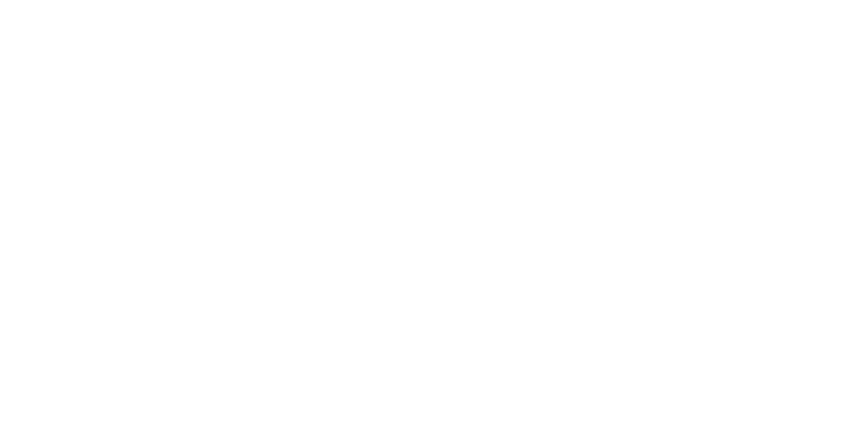
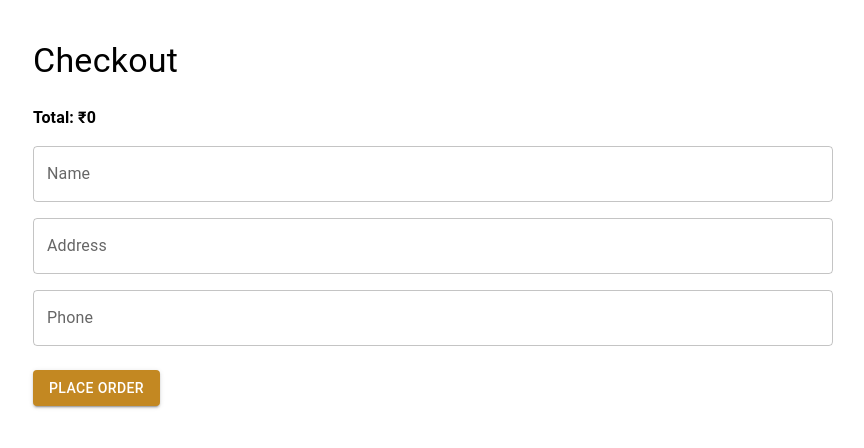
Before and after one commit to Student-Sneha09/Bridora-Ecommerce, a React (Vite) app in the folder frontend/: page /checkout in a window 1280 px wide. Before the commit this address had no page. Shown: the top 448 px of the page, without its empty margins (207-1071 px from the left). Built offline with nearby package versions, Linux system fonts and the light colour scheme.

Commit message:
order flow done

```diff
--- a/frontend/src/App.jsx
+++ b/frontend/src/App.jsx
@@ -11,6 +11,8 @@
 import ProductDetails from "./components/ProductDetails";
 import CartPage from "./components/CartPage";
 import WishlistPage from "./components/WishlistPage";
+import CheckoutPage from "./components/CheckoutPage";
+import SuccessPage from "./components/SuccessPage";
 
 // 👇 Homepage layout (your existing UI)
 const HomePage = () => {
@@ -51,6 +53,8 @@
         <Route path="/product/:id" element={<ProductDetails />} />
         <Route path="/cart" element={<CartPage />} />
         <Route path="/wishlist" element={<WishlistPage />} />
+        <Route path="/checkout" element={<CheckoutPage />} />
+        <Route path="/success" element={<SuccessPage />} />
       </Routes>
     </Router>
   );
--- a/frontend/src/components/CartPage.jsx
+++ b/frontend/src/components/CartPage.jsx
@@ -1,5 +1,6 @@
 import React, { useContext } from "react";
 import { CartContext } from "../context/CartContext";
+import { useNavigate } from "react-router-dom";
 import {
   Box,
   Typography,
@@ -11,6 +12,7 @@
 import Navbar2 from "./Navbar2";
 
 const CartPage = () => {
+  const navigate = useNavigate();
   const { cart, increaseQty, decreaseQty, removeFromCart } =
   useContext(CartContext);
 
@@ -90,6 +92,11 @@
 
               <Button
                 variant="contained"
+                onClick={() =>
+  navigate("/checkout", {
+    state: { products: cart },
+  })
+}
                 sx={{
                   mt: 2,
                   backgroundColor: "#C38822",
--- /dev/null
+++ b/frontend/src/components/CheckoutPage.jsx
@@ -0,0 +1,50 @@
+import React from "react";
+import { useLocation } from "react-router-dom";
+import { Box, Typography, TextField, Button } from "@mui/material";
+import { useNavigate } from "react-router-dom";
+
+const CheckoutPage = () => {
+    const navigate = useNavigate();
+  const location = useLocation();
+  const products = location.state?.products || [];
+
+  const total = products.reduce((sum, item) => sum + item.price, 0);
+
+  return (
+    <Box sx={{ maxWidth: "800px", mx: "auto", mt: 5 }}>
+      <Typography variant="h4">Checkout</Typography>
+
+      {/* Products */}
+      {products.map((item) => (
+        <Box key={item.id} sx={{ display: "flex", gap: 2, mt: 2 }}>
+          <img src={item.image} width="80" />
+          <Box>
+            <Typography>{item.name}</Typography>
+            <Typography>₹{item.price}</Typography>
+          </Box>
+        </Box>
+      ))}
+
+      {/* Total */}
+      <Typography sx={{ mt: 3, fontWeight: "bold" }}>
+        Total: ₹{total}
+      </Typography>
+
+      {/* Form */}
+      <TextField label="Name" fullWidth sx={{ mt: 2 }} />
+      <TextField label="Address" fullWidth sx={{ mt: 2 }} />
+      <TextField label="Phone" fullWidth sx={{ mt: 2 }} />
+
+      {/* Button */}
+      <Button
+        variant="contained"
+        sx={{ mt: 3, backgroundColor: "#C38822" }}
+        onClick={() => navigate("/success")}
+      >
+        Place Order
+      </Button>
+    </Box>
+  );
+};
+
+export default CheckoutPage;
--- a/frontend/src/components/ProductCard.jsx
+++ b/frontend/src/components/ProductCard.jsx
@@ -128,11 +128,15 @@
           {/* Order */}
           <Tooltip title="Order Now">
             <IconButton
-              onClick={handleOrder}
-              sx={{ color: "white", "&:hover": { color: "#C38822" } }}
-            >
-              <FlashOnIcon />
-            </IconButton>
+  onClick={(e) => {
+    e.stopPropagation();
+    navigate("/checkout", {
+      state: { products: [product] },
+    });
+  }}
+>
+  ⚡
+</IconButton>
           </Tooltip>
         </Box>
 
--- a/frontend/src/components/ProductDetails.jsx
+++ b/frontend/src/components/ProductDetails.jsx
@@ -4,8 +4,10 @@
 import products from "../data/product";
 import Navbar2 from "./Navbar2";
 import { CartContext } from "../context/CartContext";
+import { useNavigate } from "react-router-dom";
 
 const ProductDetails = () => {
+  const navigate = useNavigate();
   const { addToCart } = useContext(CartContext);
   const { id } = useParams();
 
@@ -89,7 +91,14 @@
             </Button>
 
             <Button
+  type="button"
   variant="contained"
+  onClick={(e) => {
+    e.preventDefault();
+    navigate("/checkout", {
+      state: { products: [product] }, // ✅ FIXED
+    });
+  }}
   sx={{
     backgroundColor: "#C38822",
     fontWeight: 600,
--- /dev/null
+++ b/frontend/src/components/SuccessPage.jsx
@@ -0,0 +1,38 @@
+import React from "react";
+import { Box, Typography, Button } from "@mui/material";
+import { useNavigate } from "react-router-dom";
+
+const SuccessPage = () => {
+  const navigate = useNavigate();
+
+  return (
+    <Box
+      sx={{
+        height: "100vh",
+        display: "flex",
+        flexDirection: "column",
+        justifyContent: "center",
+        alignItems: "center",
+        textAlign: "center",
+      }}
+    >
+      <Typography variant="h3" sx={{ color: "#4CAF50", fontWeight: 700 }}>
+        🎉 Order Placed Successfully!
+      </Typography>
+
+      <Typography sx={{ mt: 2, color: "#555" }}>
+        Thank you for shopping with us ❤️
+      </Typography>
+
+      <Button
+        variant="contained"
+        sx={{ mt: 4, backgroundColor: "#C38822" }}
+        onClick={() => navigate("/")}
+      >
+        Continue Shopping
+      </Button>
+    </Box>
+  );
+};
+
+export default SuccessPage;
```
Lines whose indentation alone changed are shown as unchanged.
